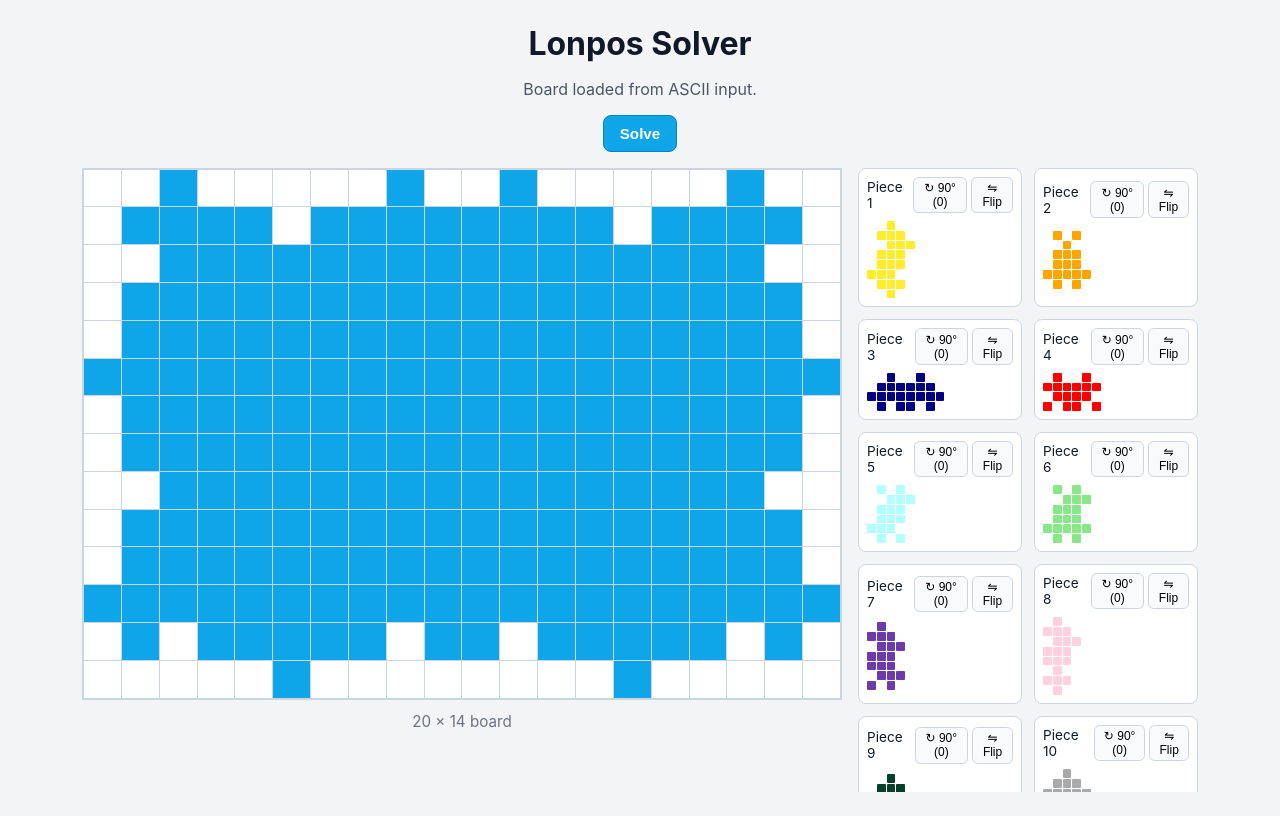
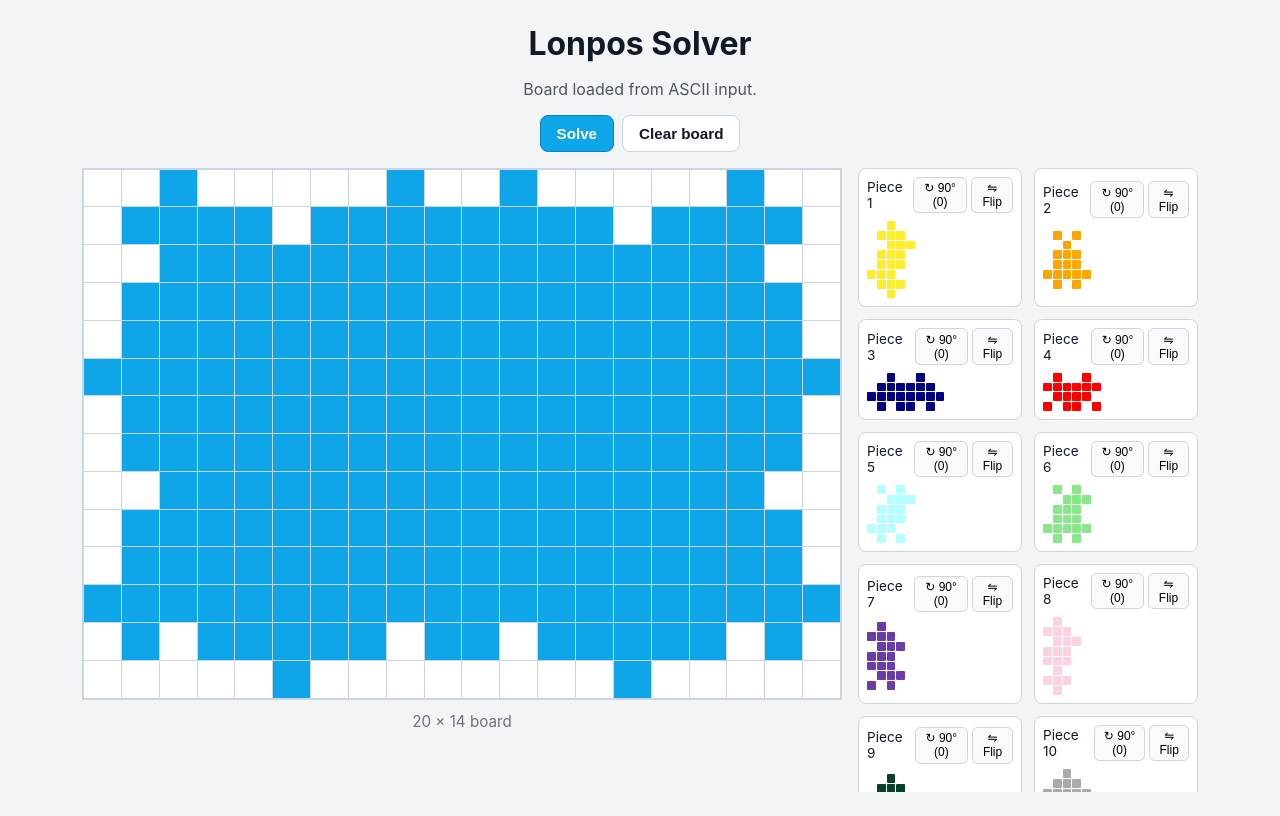
Before and after one commit to Odrakir/Lonpos, a React (Vite) app: page / in a window 1280 px wide. Built offline with nearby package versions, Linux system fonts and the light colour scheme.

Commit message:
Add clear board control to reset placements

```diff
--- a/src/App.tsx
+++ b/src/App.tsx
@@ -284,6 +284,13 @@ function App() {
     setIsSolving(false);
   }, [board, placedByPieceId]);
 
+  const handleClearBoard = useCallback(() => {
+    setPlacedByPieceId({});
+    setGhostPreview(null);
+    setDragState(null);
+    setSolveMessage(null);
+  }, []);
+
 
 
   const setPieceOrientationByKey = useCallback((pieceId: string, orientKey: string) => {
@@ -338,6 +345,9 @@ function App() {
         <button className="solve-button" disabled={isSolving} onClick={() => void handleSolve()} type="button">
           {isSolving ? 'Solving…' : 'Solve'}
         </button>
+        <button className="clear-button" onClick={handleClearBoard} type="button">
+          Clear board
+        </button>
       </section>
       {solveMessage ? <p className="solve-message" role="status">{solveMessage}</p> : null}
       <section className="board-layout">
--- a/src/index.css
+++ b/src/index.css
@@ -36,6 +36,7 @@ h1 {
 .app-controls {
   display: flex;
   justify-content: center;
+  gap: 0.5rem;
 }
 
 .solve-button {
@@ -52,6 +53,17 @@ h1 {
 .solve-button:disabled {
   opacity: 0.7;
   cursor: default;
+}
+
+.clear-button {
+  border: 1px solid #cbd5e1;
+  background: #fff;
+  color: #0f172a;
+  border-radius: 0.5rem;
+  padding: 0.55rem 1rem;
+  font-size: 0.95rem;
+  font-weight: 700;
+  cursor: pointer;
 }
 
 .solve-message {
```
